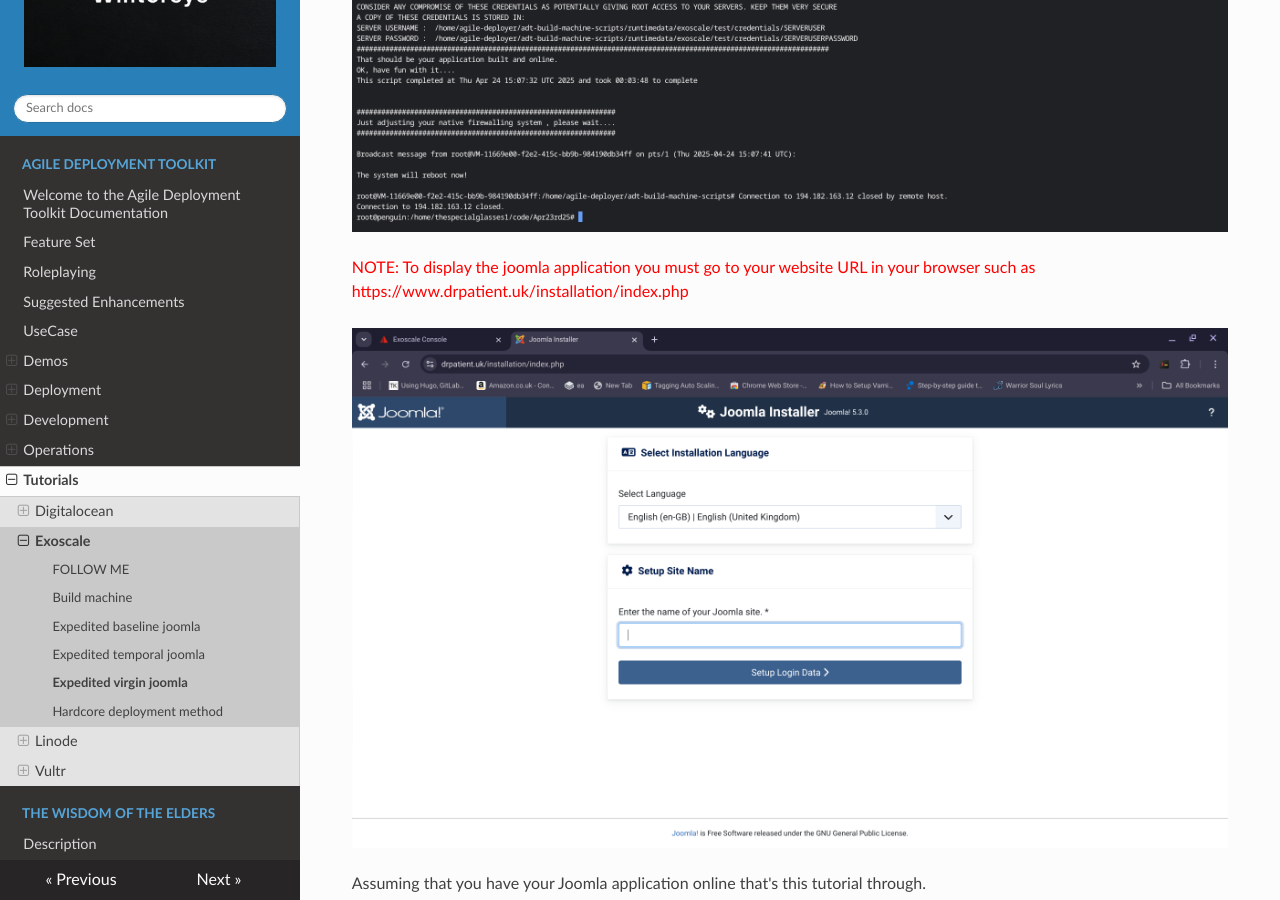
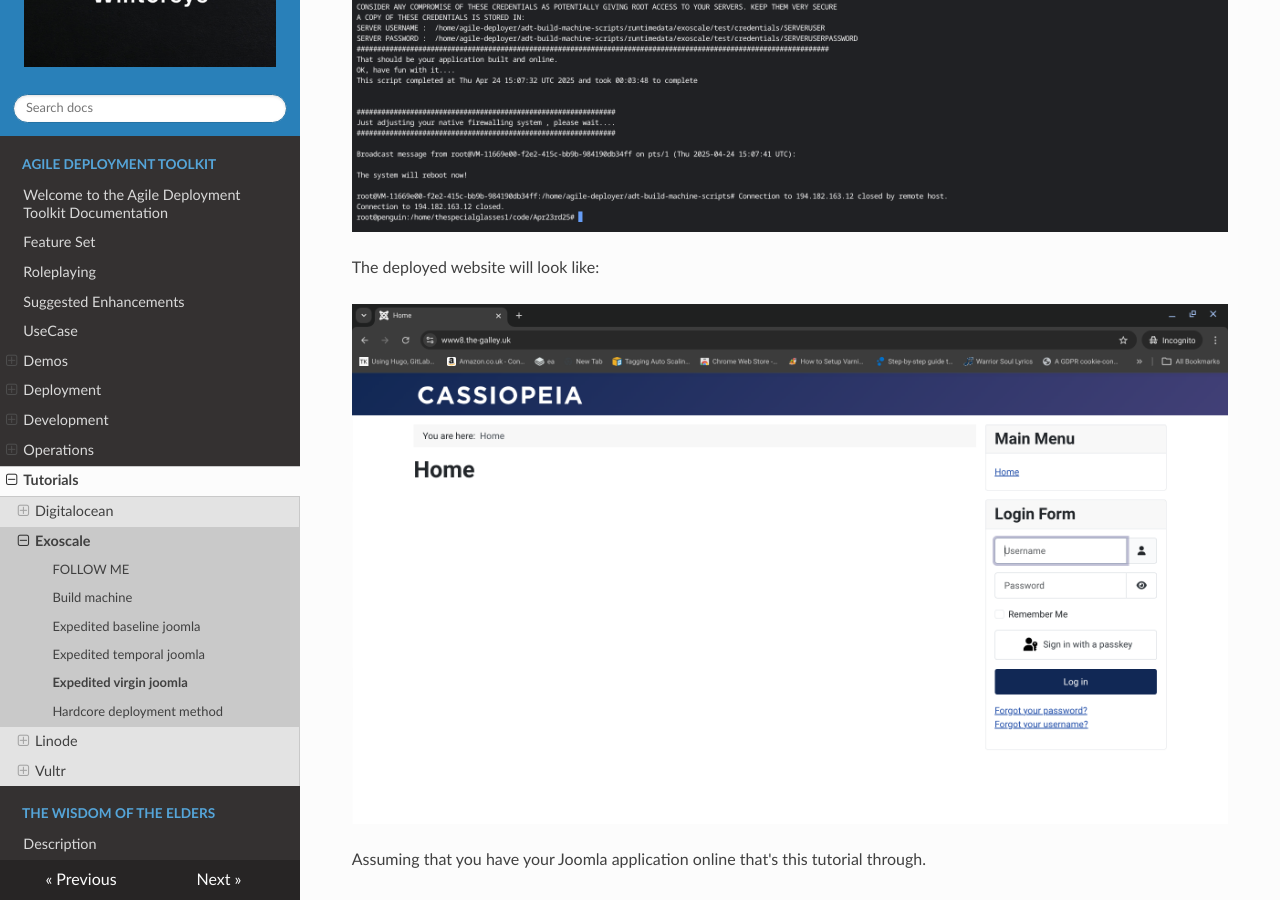
Before and after one commit to wintersys-dev/adt-documentation, an MkDocs documentation site: the page built from docs/Agile Deployment Toolkit/Tutorials/exoscale/expedited-virgin-joomla.md, in a window 1280 px wide and 900 px high, scrolled down 13698 px. Built offline with MkDocs 1.6.1, drawn with Linux system fonts in a browser that asks for light colours; nearby versions of some CDN libraries.

Commit message:
Update expedited-virgin-joomla.md

```diff
--- a/docs/Agile Deployment Toolkit/Tutorials/exoscale/expedited-virgin-joomla.md
+++ b/docs/Agile Deployment Toolkit/Tutorials/exoscale/expedited-virgin-joomla.md
@@ -246,9 +246,9 @@ When I ran the build process when writing this tutorial it looked as follows:
 ![](images/expedited/exo23.png "Exoscale Tutorial Image 23")
 ![](images/expedited/exo24.png "Exoscale Tutorial Image 24")
 
-<span style="color:red">NOTE: To display the joomla application you must go to your website URL in your browser such as https://www.drpatient.uk/installation/index.php</span>
+The deployed website will look like:
 
-![](images/expedited/exo25.png "Exoscale Tutorial Image 25")
+![](images/expedited/exo53.png "Exoscale Tutorial Image 25")
 
 Assuming that you have your Joomla application online that's this tutorial through.
 
```
